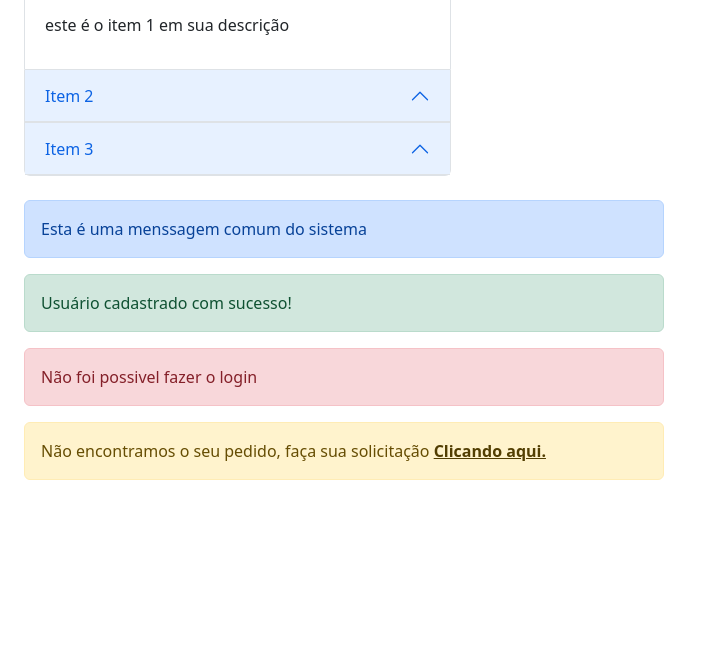
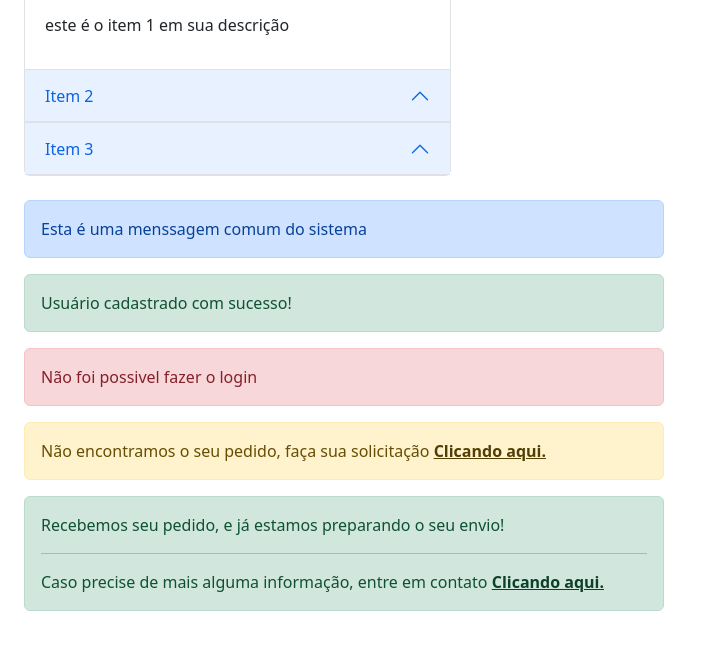
Before and after one commit to jonathasVeiga/Bootstrap, a plain HTML site: page 9_COMPONENTES/1_aulas/index.html in a window 1280 px wide. Shown: the part 126-776 px from the top of the page, without its empty margins (0-703 px from the left). Drawn offline with nearby package versions, Linux system fonts and the light colour scheme.

Commit message:
Alert com mais conteudo

```diff
--- a/9_COMPONENTES/1_aulas/index.html
+++ b/9_COMPONENTES/1_aulas/index.html
@@ -114,6 +114,17 @@
             <a href="#" class="alert-link">Clicando aqui.</a>
         </div>
 
+        <!-- com mais conteudo -->
+        <div class="alert alert-success" role="alert">
+            Recebemos seu pedido, e já estamos preparando o seu envio!
+            <hr>
+            <p class="mb-0">
+                Caso precise de mais alguma informação, entre em contato
+                <a href="#" class="alert-link">Clicando aqui.</a>
+            </p>
+
+        </div>
+
     </div>
 
 </body>
```
